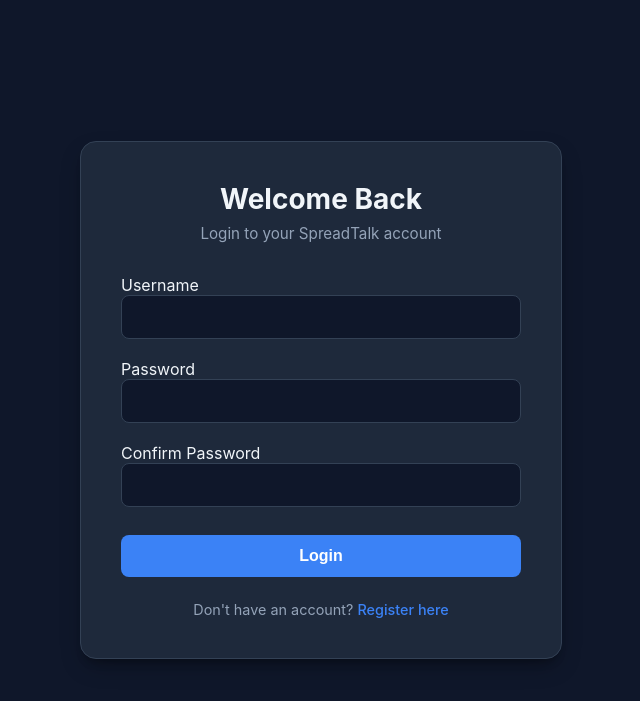
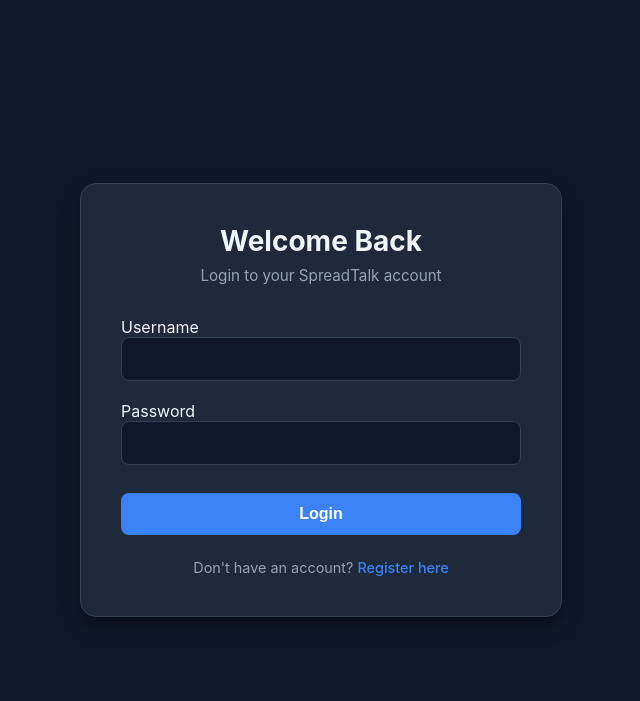
Before and after one commit to yourbrolol/Chattd, a Python web app: template app/chat/templates/auth/login.html in a window 1280 px wide. Shown: the top 701 px of the page, without its empty margins (319-959 px from the left). Run offline with Jinja, Linux system fonts and the light colour scheme; the template is opened without the code that fills it, so the values that code supplies are empty.

Commit message:
fix(login.html): remove the unneeded double password check.

```diff
--- a/app/chat/templates/auth/login.html
+++ b/app/chat/templates/auth/login.html
@@ -37,10 +37,6 @@
                     <label for="password">Password</label>
                     <input type="password" id="password" name="password" required>
                 </div>
-                <div class="form-group">
-                    <label for="confirm_password">Confirm Password</label>
-                    <input type="password" id="confirm_password" name="confirm_password" required>
-                </div>
                 <button type="submit">Login</button>
             </form>
 
```
